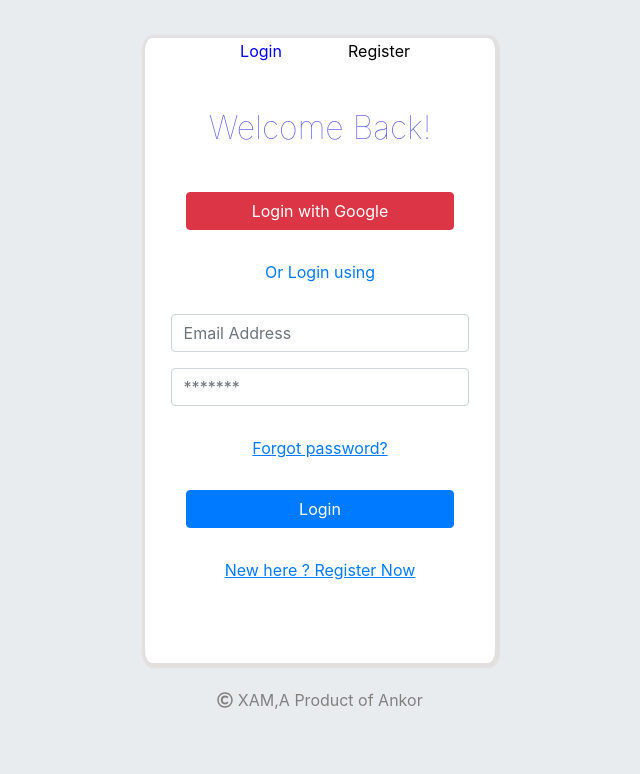
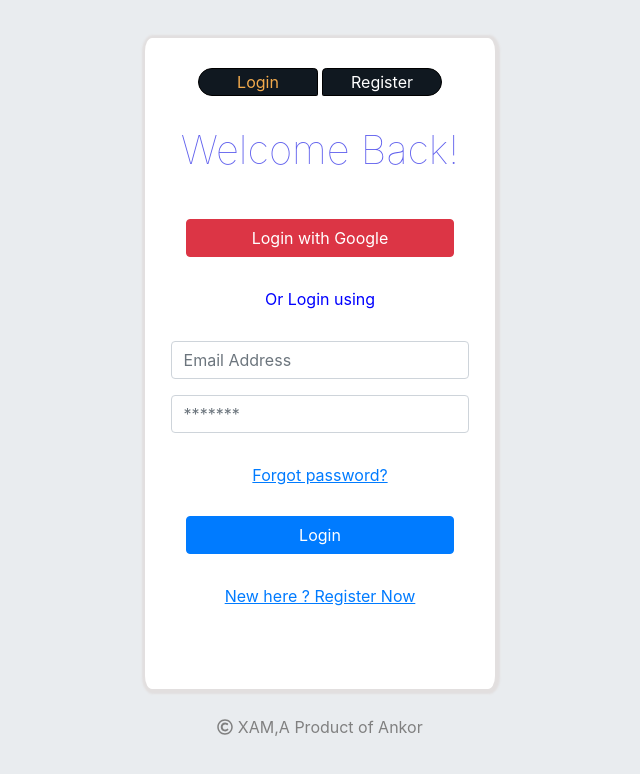
Before and after one commit to shamanthhegde2/ankor_project, a plain HTML site: page index.html in a window 1280 px wide. Shown: the whole page, without its empty margins (320-960 px from the left). Drawn offline with nearby package versions, Linux system fonts and the light colour scheme.

Commit message:
style(for nav buttons)

```diff
--- a/index.html
+++ b/index.html
@@ -44,14 +44,18 @@
     <div class="main-content">
       <!--this is for the upper two buttons-->
       <div class="navigation">
-        <button class="login-nav">Login</button>
-        <button class="reg-nav">Register</button>
+        <div class="pill_button">
+          <button class="login-nav nav-button-color nav-color">Login</button>
+          <button class="reg-nav nav-button-color nav-color-two">
+            Register
+          </button>
+        </div>
       </div>
       <!--this shows the login page-->
       <div class="login">
-        <h2 class="welcome-message">Welcome Back!</h2>
+        <h1 class="welcome-message">Welcome Back!</h1>
         <button type="button" class="btn btn-danger">Login with Google</button>
-        <a class="display" href="">Or Login using</a>
+        <p class="alternative">Or Login using</p>
         <form action="" class="">
           <div class="form-group">
             <input
@@ -90,9 +94,9 @@
       </div>
       <!--this shows the register page-->
       <div class="signup">
-        <h2 class="welcome-message">Welcome Back!</h2>
+        <h1 class="welcome-message">Welcome Back!</h1>
         <button type="button" class="btn btn-danger">Signup with Google</button>
-        <a class="display" href="">Or Signup using</a>
+        <p class="alternative">Or Signup using</p>
         <form action="" class="need-validation">
           <div class="form-group">
             <input
@@ -137,7 +141,10 @@
           <div class="validation"></div>
           <input type="submit" value="Signup" class="btn btn-primary" />
         </form>
-        <a class="display underline log-link-click" onclick="loginButtonClick()">
+        <a
+          class="display underline log-link-click"
+          onclick="loginButtonClick()"
+        >
           Have an account ? Login
         </a>
       </div>
--- a/index.js
+++ b/index.js
@@ -4,27 +4,30 @@ let register = document.querySelector('.signup')
 let login_button = document.querySelector('.login-nav')
 let reg_button = document.querySelector('.reg-nav')
 register.classList.add('display-none')
-login_button.classList.add('nav-color')
 
 function regbuttonClick() {
   login.classList.add('display-none')
   register.classList.remove('display-none')
   login_button.classList.remove('nav-color')
+  login_button.classList.add('nav-color-two')
+  reg_button.classList.remove('nav-color-two')
   reg_button.classList.add('nav-color')
 }
 function loginButtonClick() {
   register.classList.add('display-none')
   login.classList.remove('display-none')
   reg_button.classList.remove('nav-color')
+  reg_button.classList.add('nav-color-two')
+  login_button.classList.remove('nav-color-two')
   login_button.classList.add('nav-color')
 }
-reg_button.addEventListener('click', regbuttonClick)
-login_button.addEventListener('click', loginButtonClick)
+reg_button.onclick = regbuttonClick
+login_button.onclick = loginButtonClick
 
 let reg_link_click = document.querySelector('.reg-link-click')
-reg_link_click.addEventListener('click', regbuttonClick())
+reg_link_click.addEventListener('click', regbuttonClick)
 let log_link_click = document.querySelector('.log-link-click')
-log_link_click.addEventListener('click',loginButtonClick())
+log_link_click.addEventListener('click', loginButtonClick)
 
 /*this code is to validate the password and the confirm password*/
 let validate = document.querySelector('.need-validation')
@@ -42,4 +45,5 @@ validate.addEventListener('submit', function (event) {
   }, 2000)
 })
 
+/*this part is to change the colour of the pill buttons when clicked*/
 /*the end*/
--- a/styles.css
+++ b/styles.css
@@ -2,6 +2,11 @@
 body {
   background-color: #e9ecef;
   text-align: center;
+}
+/*to style the alternative like (or login using) tags*/
+.alternative {
+  margin: 10%;
+  color: blue;
 }
 /* to style the main content inside */
 .main-content {
@@ -55,29 +60,32 @@ span {
 }
 /* this is for the upper two button login and register for navigation */
 .login-nav {
-  width: 30%;
-  margin-right: 4%;
+  width: 40%;
   outline: none;
   background-color: transparent;
-  border: none;
+  border: solid 1px black;
+  border-radius: 50px 15px 5px 50px; /*top-left top-right bottom-right bottom*/
 }
 .reg-nav {
-  width: 30%;
-  margin-left: 4%;
+  width: 40%;
   outline: none;
   background-color: transparent;
-  border: none;
+  border: solid 1px black;
+  border-radius: 15px 50px 50px 5px;
 }
 button.login-nav:focus {
   outline: none;
-  border: none;
+  border: solid 1px black;
+  border-radius: 50px 15px 5px 50px;
 }
 button.reg-nav:focus {
   outline: none;
   border: none;
+  border: solid 1px black;
+  border-radius: 15px 50px 50px 5px;
 }
 .navigation {
-  margin-bottom: 15%;
+  padding: 10% 0%;
 }
 /* this is used with javascript to show one page at a time */
 .display-none {
@@ -85,10 +93,16 @@ button.reg-nav:focus {
 }
 
 .nav-color {
-  color: blue;
+  color: #f2aa4cff;
 }
- a:hover{
-   cursor: pointer;
- }
+.nav-color-two {
+  color: white;
+}
+.nav-button-color {
+  background-color: #101820ff;
+}
+a:hover {
+  cursor: pointer;
+}
 
 /*the end*/
```
